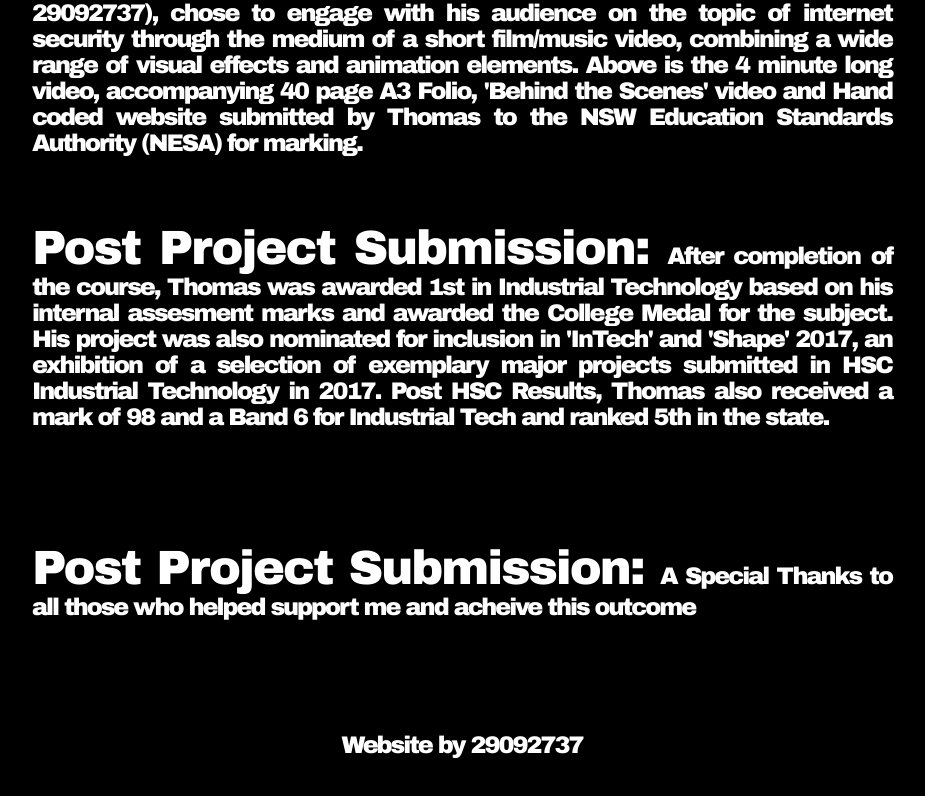
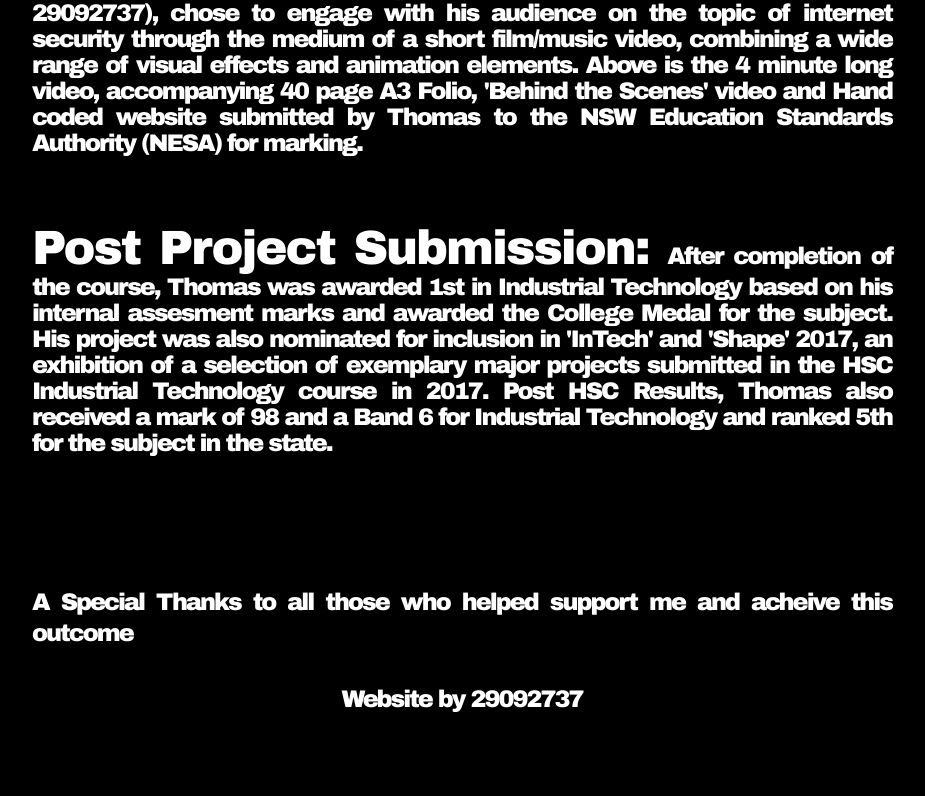
Before and after one commit to 29092737/29092737.github.io, a plain HTML site: page index.html in a window 1280 px wide. Shown: the part 2291-3087 px from the top of the page, without its empty margins (178-1103 px from the left). After the commit the page ends 3059 px from the top, so only its background shows below. Drawn offline with Linux system fonts and the light colour scheme.

Commit message:
Update Index

```diff
--- a/index.html
+++ b/index.html
@@ -29,15 +29,12 @@
 		<p style="text-align:justify">
              	<font size="24">About the Project: </font>'CTRL///'was undertaken as a major project in the Year 12 HSC Industrial Technology course. Students who took part in the course were required to submit a major work, accompanying folio and seperate video evidencing the construction of their project. In the division of Industrial Technology: Multimedia, Thomas Howlett (Student 29092737), chose to engage with his audience on the topic of internet security through the medium of a short film/music video, combining a wide range of visual effects and animation elements. Above is the 4 minute long video, accompanying 40 page A3 Folio, 'Behind the Scenes' video and Hand coded website submitted by Thomas to the NSW Education Standards Authority (NESA) for marking.  <br> </br> </p>
              <p style="text-align:justify">
-     		<font size="24">Post Project Submission: </font> After completion of the course, Thomas was awarded 1st in Industrial Technology based on his internal assesment marks and awarded the College Medal for the subject. His project was also nominated for inclusion in 'InTech' and 'Shape' 2017, an exhibition of a selection of exemplary major projects submitted in HSC Industrial Technology in 2017. Post HSC Results, Thomas also received a mark of 98 and a Band 6 for Industrial Tech and ranked 5th in the state.</p>
+     		<font size="24">Post Project Submission: </font> After completion of the course, Thomas was awarded 1st in Industrial Technology based on his internal assesment marks and awarded the College Medal for the subject. His project was also nominated for inclusion in 'InTech' and 'Shape' 2017, an exhibition of a selection of exemplary major projects submitted in the HSC Industrial Technology course in 2017. Post HSC Results, Thomas also received a mark of 98 and a Band 6 for Industrial Technology and ranked 5th for the subject in the state.</p>
 
 <br> <br> <br> <br>
 	<p style="text-align:justify">
-     		<font size="24">Post Project Submission: </font>A Special Thanks to all those who helped support me and acheive this outcome</p>
+     		<font size="24"></font>A Special Thanks to all those who helped support me and acheive this outcome</p>
 
-
-
-<br> <br> <br> <br>
      <p>
              	Website by 29092737
              </p>
```
